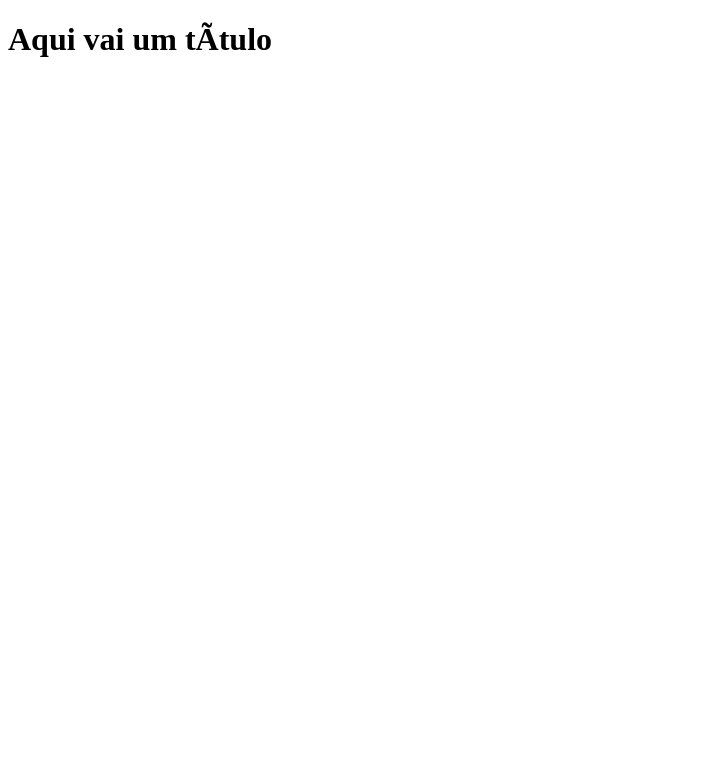
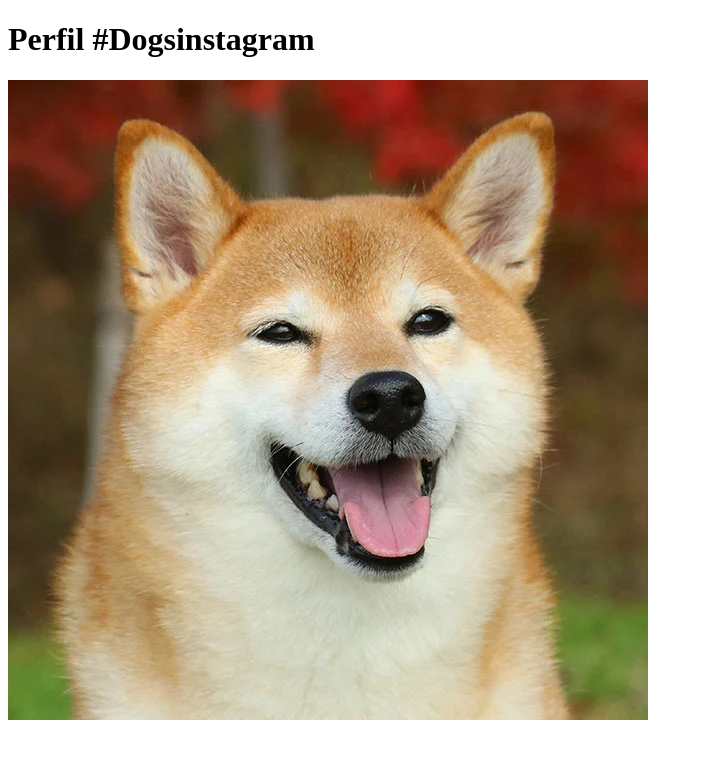
Before and after one commit to Vernacci/atividade-git, a plain HTML site: page index.html in a window 1280 px wide. Shown: the whole page, without its empty margins (0-703 px from the left). Drawn offline with Linux system fonts and the light colour scheme.

Commit message:
adicionada imagem de cachorro e perfil

```diff
--- a/index.html
+++ b/index.html
@@ -2,12 +2,13 @@
 
 <html lang="“pt-br”">
   <head>
-    <title>Título da página</title>
+    <title>Fanpage de Cachorros</title>
 
     <meta charset="“utf-8”" />
   </head>
 
   <body>
-    <h1>Aqui vai um título</h1>
+    <h1>Perfil #Dogsinstagram</h1>
+    <img src="./imagens/shiba-p.webp" alt="Imagem de cachorro" />
   </body>
 </html>
```
Also changed, not shown: imagens/shiba-p.webp (added).
